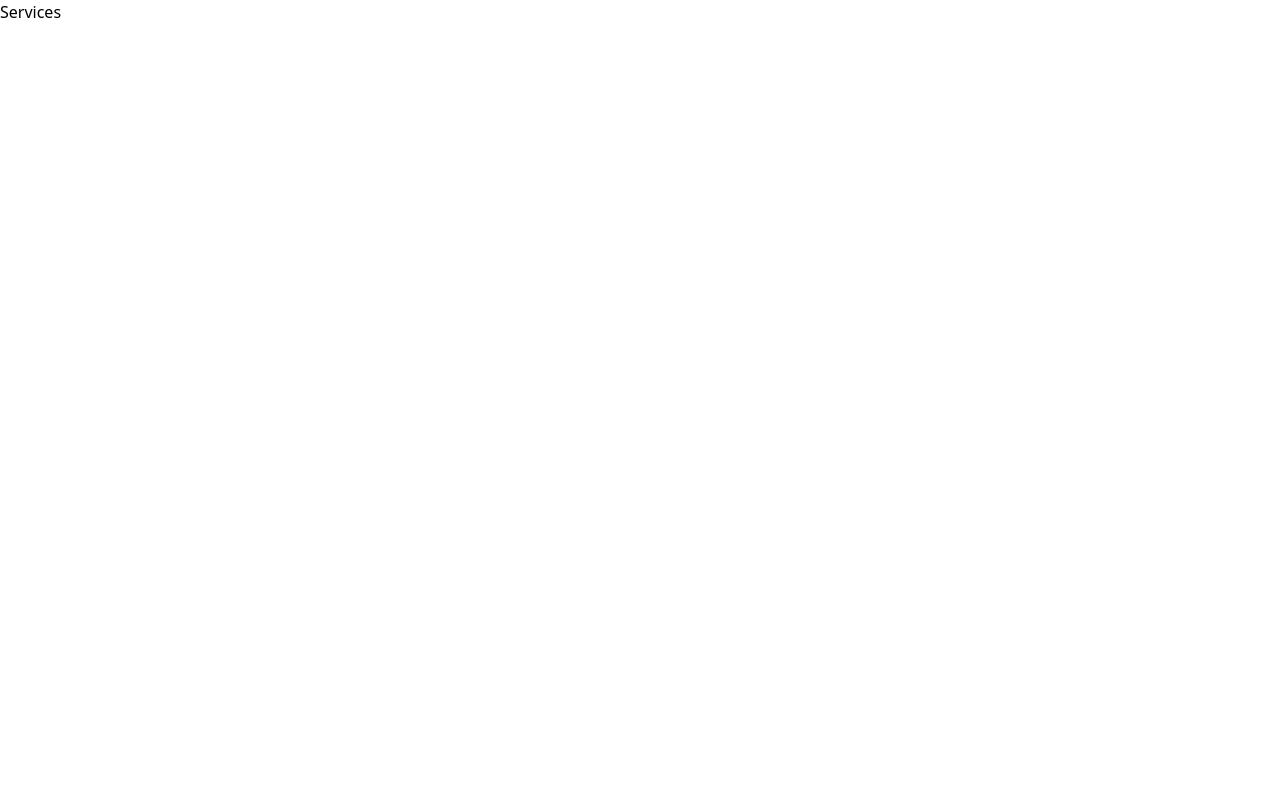
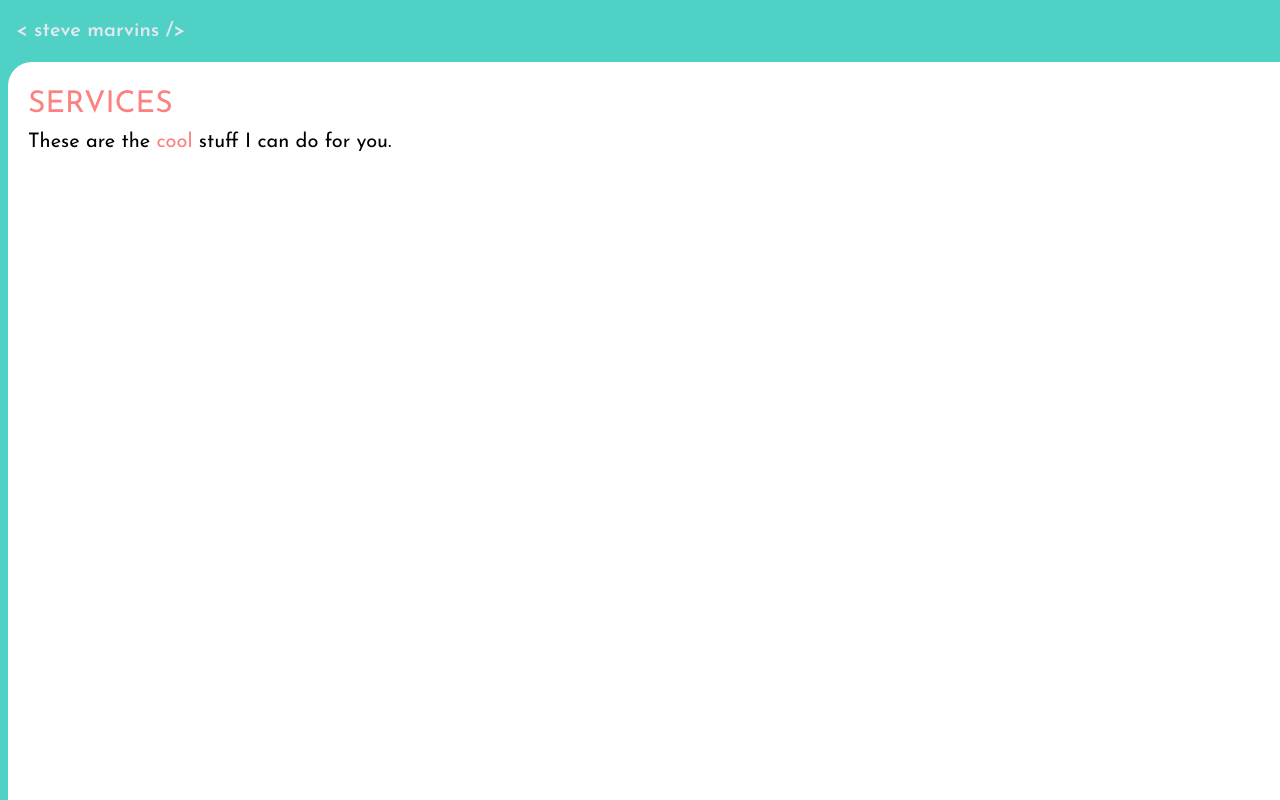
Before and after one commit to smarvins/Personal-Website, a React (Create React App) app: page /services in a window 1280 px wide. Built offline with nearby package versions, Linux system fonts and the light colour scheme.

Commit message:
created template for the service tab

```diff
--- a/src/components/Services.js
+++ b/src/components/Services.js
@@ -4,7 +4,18 @@ import '../App.css';
 
 function Services() {
   return (
-    <div>Services</div>
+    <div class="flex flex-col font-body h-screen bg-red-400 sm:bg-green-400 md:bg-blue-400 lg:bg-pink-400 xl:bg-teal-400">
+      <div>
+        <p class="font-semibold text-xl p-4 text-gray-300">&lt; steve marvins /&gt;</p>
+      </div>
+      <div class="flex-initial">
+
+      </div>
+      <div class="flex-auto bg-white rounded-tl-3xl p-5 ml-2">
+        <p class="text-3xl text-red-400">SERVICES</p>
+        <p class="text-xl">These are the <span class="text-red-400">cool</span> stuff I can do for you.</p>
+      </div>
+    </div>
   );
 }
 
```
